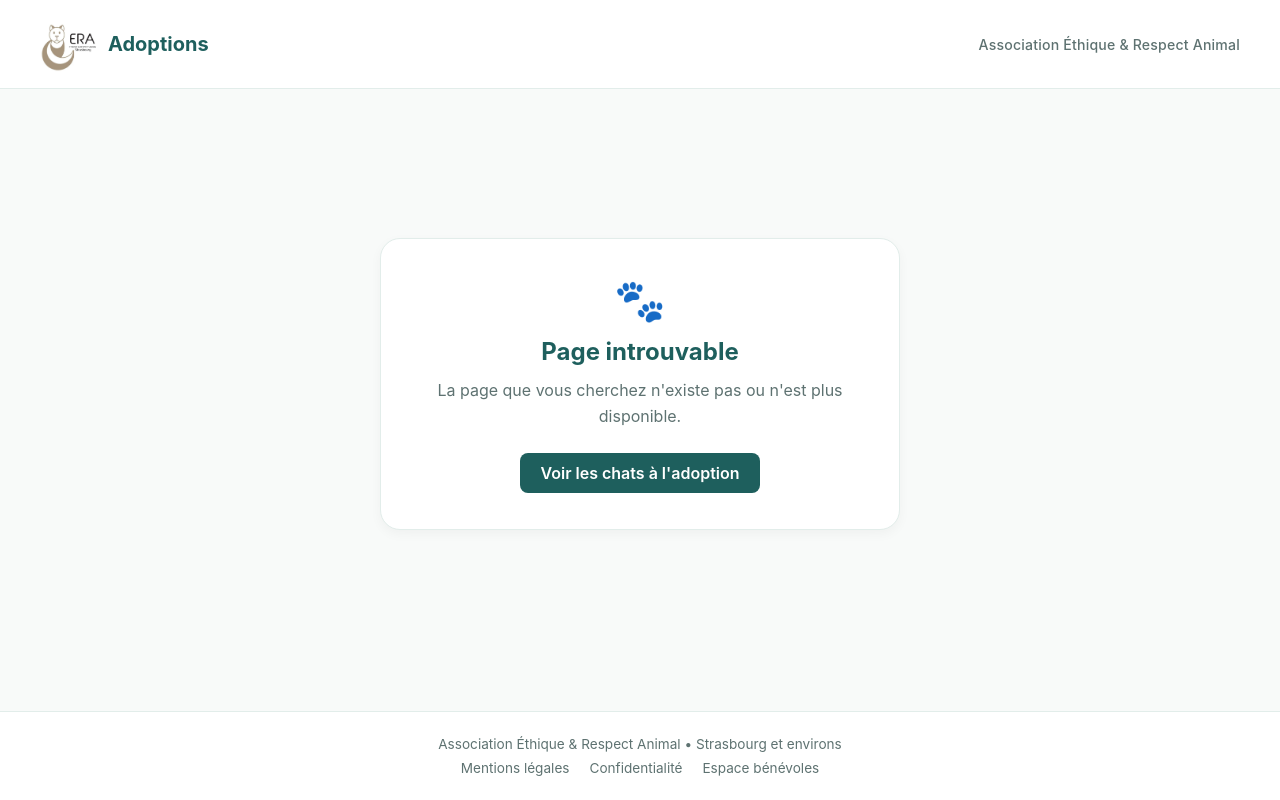
After one commit to Ayliena/eraAdopt, a Flask app: template app/templates/error_404.html in a window 1280 px wide. The commit adds this page. Run offline with Flask 3, Linux system fonts and the light colour scheme; the template is opened without the code that fills it, so the values that code supplies are empty; parts of the project's set-up code (start-up, migrations or seed data) failed here and were passed over.

Commit message:
manage 404 errors display (global and for /chat/)

```diff
--- a/app/routes.py
+++ b/app/routes.py
@@ -205,6 +205,11 @@ def cat_detail(uuid):
         unavailable=unavailable,
         contact_mailto=build_contact_mailto(cat, ADOPTION_MAILADDR)
     )
+
+@app.errorhandler(404)
+def page_not_found(error):
+    """Page 404 aux couleurs du site ; message dédié pour une annonce (/chat/...) qui n'est plus disponible."""
+    return render_template('error_404.html', cat_link=request.path.startswith('/chat/')), 404
 
 @app.route('/mentions-legales')
 def legal_notice():
--- a/app/static/css/style.css
+++ b/app/static/css/style.css
@@ -1735,6 +1735,41 @@ textarea.form-input {
   line-height: 1.5;
 }
 
+/* Page 404 */
+.error-main {
+  display: flex;
+  align-items: center;
+  justify-content: center;
+}
+
+.error-card {
+  max-width: 520px;
+  text-align: center;
+  background: var(--card-bg);
+  border: 1px solid var(--border);
+  border-radius: var(--radius-lg);
+  box-shadow: var(--shadow-sm);
+  padding: 36px 28px;
+}
+
+.error-icon {
+  font-size: 2.6rem;
+  display: block;
+  margin-bottom: 12px;
+}
+
+.error-card h1 {
+  font-size: 1.5rem;
+  color: var(--primary);
+  margin-bottom: 12px;
+}
+
+.error-card p {
+  color: var(--text-muted);
+  line-height: 1.6;
+  margin-bottom: 24px;
+}
+
 /* Footer */
 footer {
   text-align: center;
--- /dev/null
+++ b/app/templates/error_404.html
@@ -0,0 +1,41 @@
+<!DOCTYPE html>
+<html lang="fr">
+<head>
+  <meta charset="UTF-8">
+  <meta name="viewport" content="width=device-width, initial-scale=1.0">
+  <meta name="robots" content="noindex">
+  <title>{{ 'Chat non disponible' if cat_link else 'Page introuvable' }} - ERA Adoptions</title>
+  <link rel="stylesheet" href="{{ url_for('static', filename='css/style.css', v=static_v('css/style.css')) }}">
+</head>
+<body>
+{% include '_user_bar.html' %}
+
+  <!-- En-tête -->
+  <header class="site-header">
+    <div class="header-container">
+{% include '_brand.html' %}
+      <span class="header-tag">Association Éthique & Respect Animal</span>
+    </div>
+  </header>
+
+  <main class="error-main">
+    <div class="error-card">
+      <span class="error-icon" aria-hidden="true">🐾</span>
+      {% if cat_link %}
+      <h1>Ce chat n'est plus disponible à l'adoption</h1>
+      <p>
+        Il a peut-être déjà trouvé sa famille, ou le lien que vous avez suivi est incomplet.
+        D'autres chats attendent encore la leur !
+      </p>
+      {% else %}
+      <h1>Page introuvable</h1>
+      <p>La page que vous cherchez n'existe pas ou n'est plus disponible.</p>
+      {% endif %}
+      <a href="/" class="btn-primary">Voir les chats à l'adoption</a>
+    </div>
+  </main>
+
+{% include '_footer.html' %}
+
+</body>
+</html>
```
